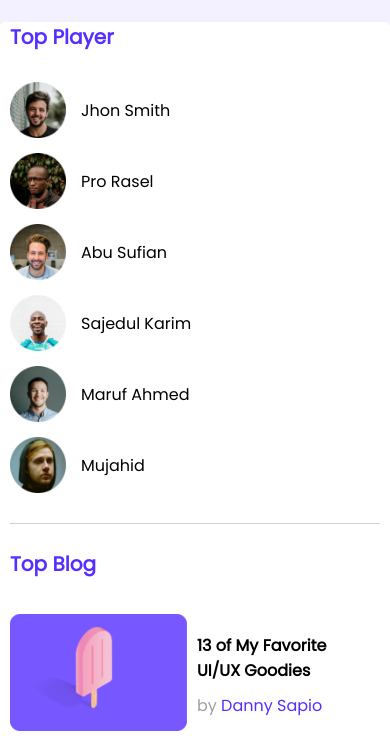
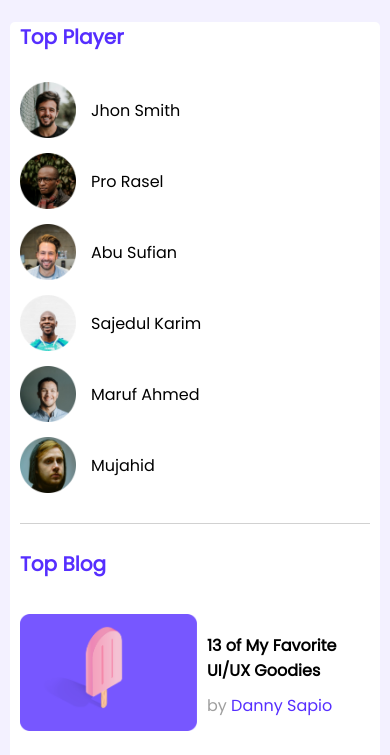
Before and after one commit to ashikurrahmanbd/leader-board, a plain HTML site: page index.html in a window 390 px wide. Shown: the part 93-848 px from the top of the page. Drawn offline with Linux system fonts and the light colour scheme.

Commit message:
responsive updated

```diff
--- a/responsive.css
+++ b/responsive.css
@@ -1,11 +1,13 @@
 /* Media quaries */
 
 
-@media screen and (max-width: 600px) {
+@media screen and (max-width: 767px) {
 
        .container{
-               max-width: 560px;
+               max-width: 700px;
                padding: 0 10px;
+               margin-right:10px;
+               margin-left: 10px;
 
        }
        .menu ul li {
```
